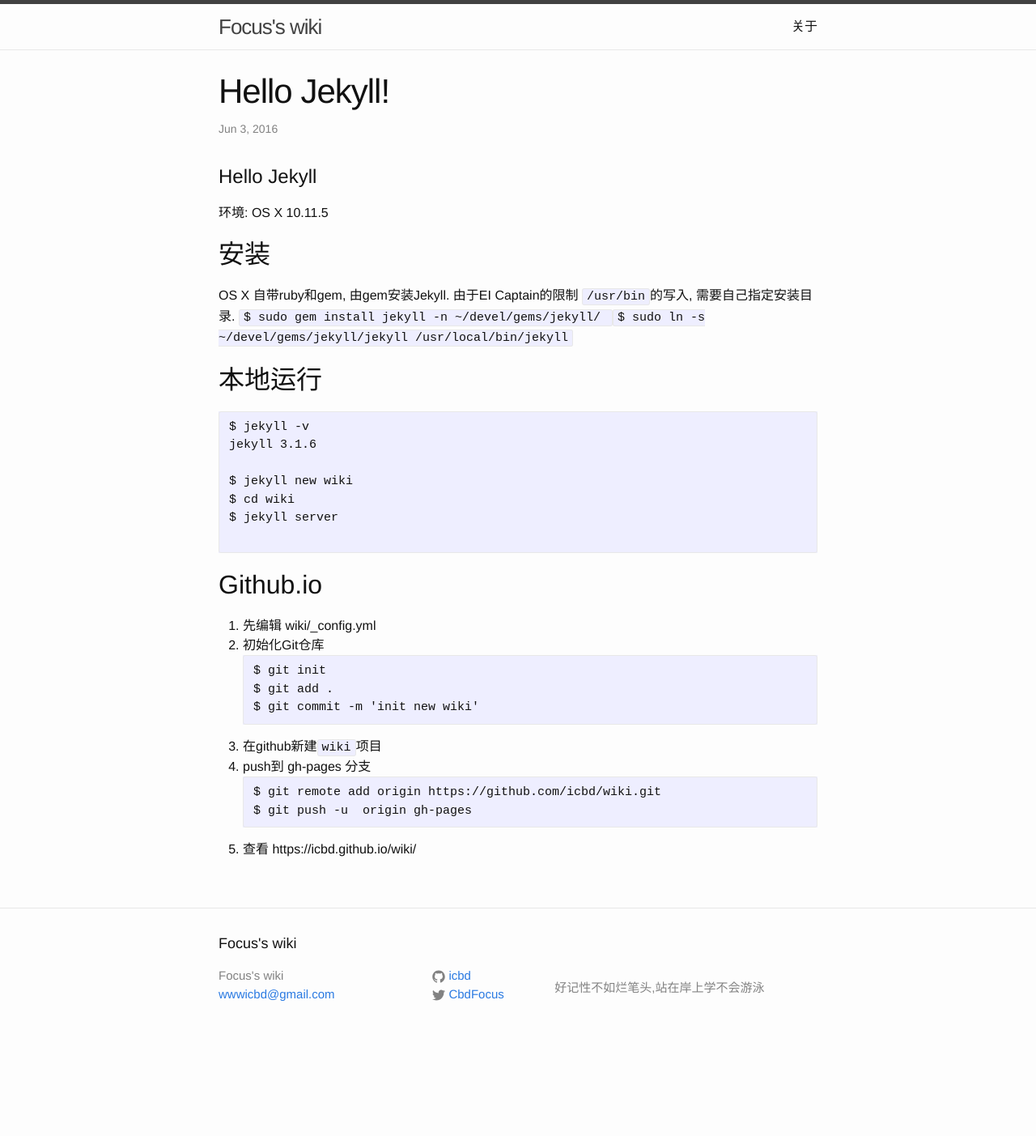
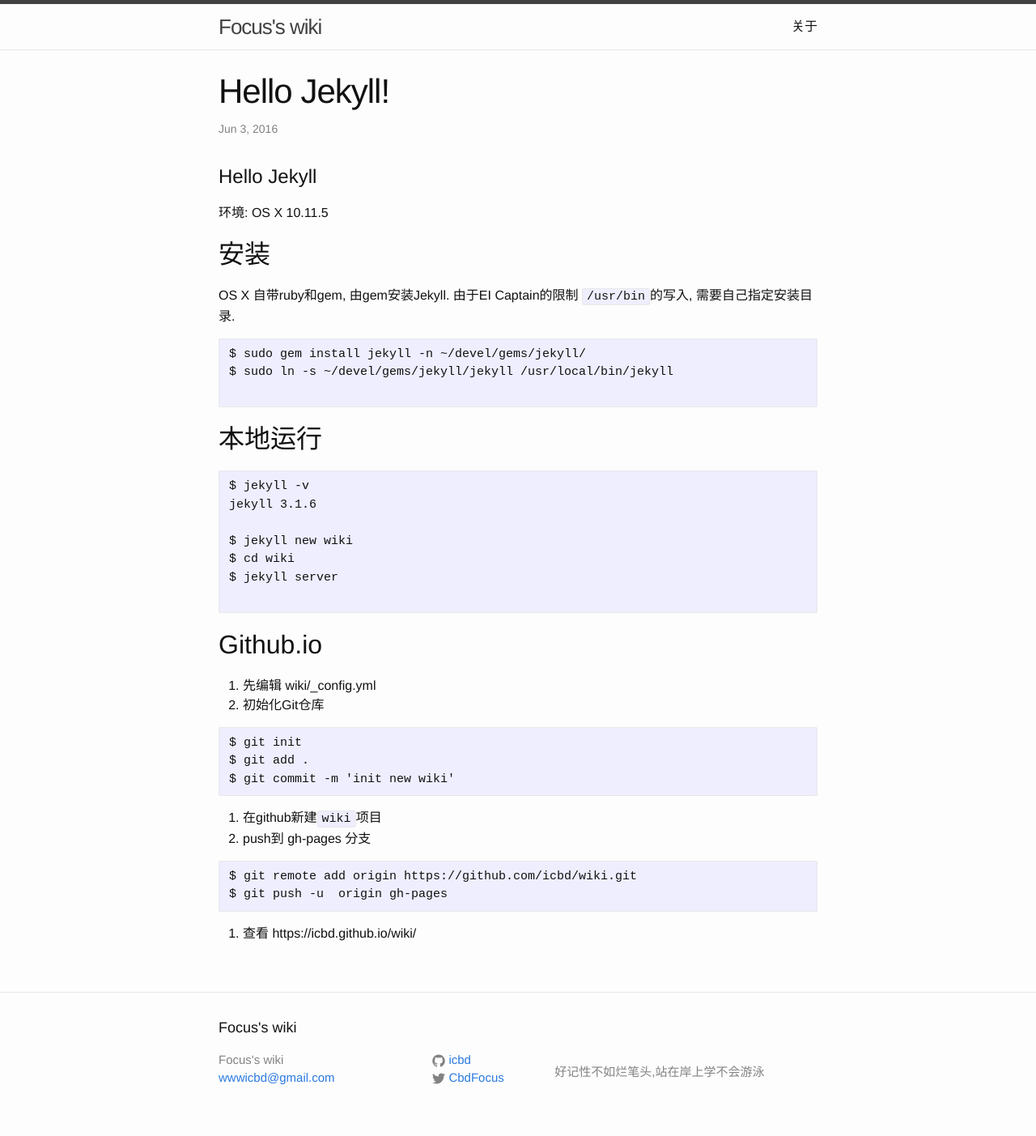
Before and after one commit to icbd/wiki, a Jekyll site: the page built from _posts/2016-06-03-Hello-Jekyll.md, in a window 1280 px wide. Shown: the whole page at 81% size. Built offline with Jekyll 4.4.1, drawn with Linux system fonts in a browser that asks for light colours; before the commit the page ends 1299 px from its top, so only the background shows below that.

Commit message:
reformation

````diff
--- a/_posts/2016-06-03-Hello-Jekyll.md
+++ b/_posts/2016-06-03-Hello-Jekyll.md
@@ -11,10 +11,15 @@ categories: 工具
 ## 安装
 OS X 自带ruby和gem, 由gem安装Jekyll.
 由于EI Captain的限制 `/usr/bin`的写入, 需要自己指定安装目录.
-`$ sudo gem install jekyll -n ~/devel/gems/jekyll/ `
-`$ sudo ln -s ~/devel/gems/jekyll/jekyll /usr/local/bin/jekyll`
+
+```
+$ sudo gem install jekyll -n ~/devel/gems/jekyll/
+$ sudo ln -s ~/devel/gems/jekyll/jekyll /usr/local/bin/jekyll
+
+```
 
 ## 本地运行
+
 ```
 $ jekyll -v
 jekyll 3.1.6
@@ -28,15 +33,19 @@ $ jekyll server
 ## Github.io
 1. 先编辑 wiki/_config.yml
 2. 初始化Git仓库
+
 ```
 $ git init
 $ git add .
 $ git commit -m 'init new wiki'
 ```
+
 3. 在github新建`wiki`项目
 4. push到 gh-pages 分支
+
 ```
 $ git remote add origin https://github.com/icbd/wiki.git
 $ git push -u  origin gh-pages
 ```
+
 5. 查看 https://icbd.github.io/wiki/
````
